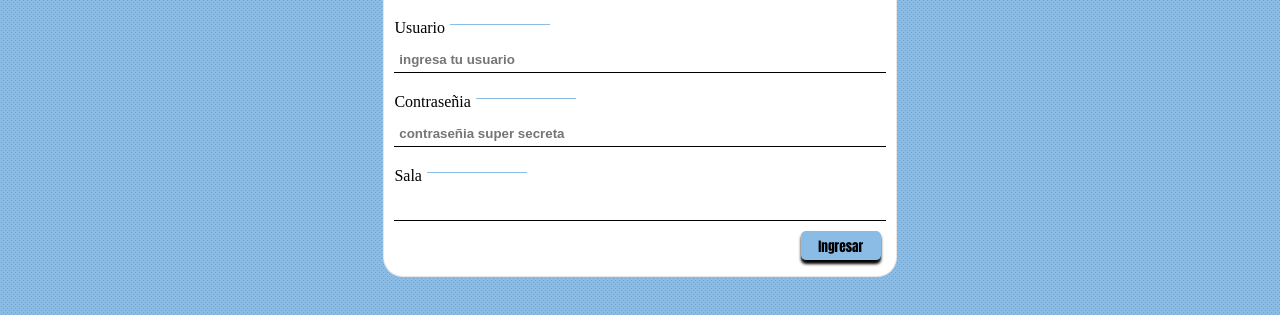
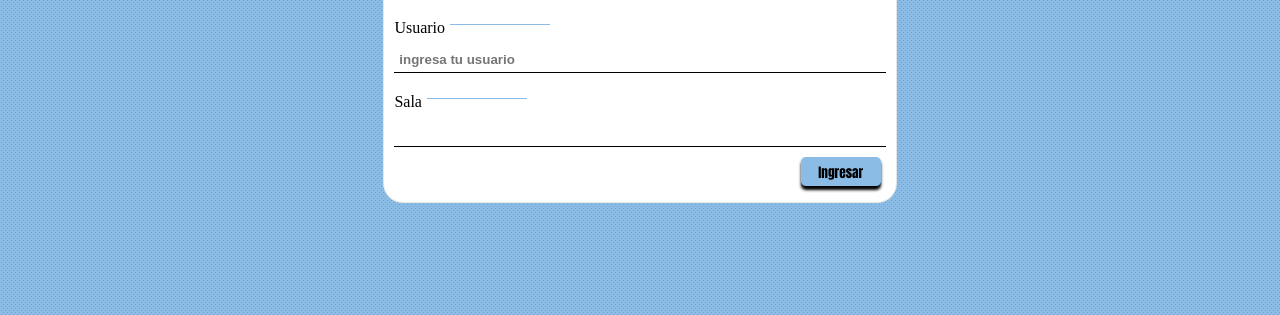
Before and after one commit to eduaravila/chatSocket.io, a website: page public/index.html in a window 1280 px wide. Shown: the part 149-464 px from the top of the page. Drawn offline with Linux system fonts and the light colour scheme.

Commit message:
remove password input field from index form

```diff
--- a/public/index.html
+++ b/public/index.html
@@ -14,10 +14,7 @@
         <form action="/ingresar" class="logeo" method="GET">
             <label for="usuario">Usuario</label>
             <input type="text" name="usuario" id="usuario" placeholder="ingresa tu usuario">
-            <label for="contrasenia">Contraseñia</label>
-            <input type="password" name="contrasenia" id="contrasenia" placeholder="contraseñia super secreta">
             <label for="room">Sala</label>
-
             <input list='cuartos' id='disponibles' name='room'>
             <datalist id='cuartos'>
             </datalist>
```
